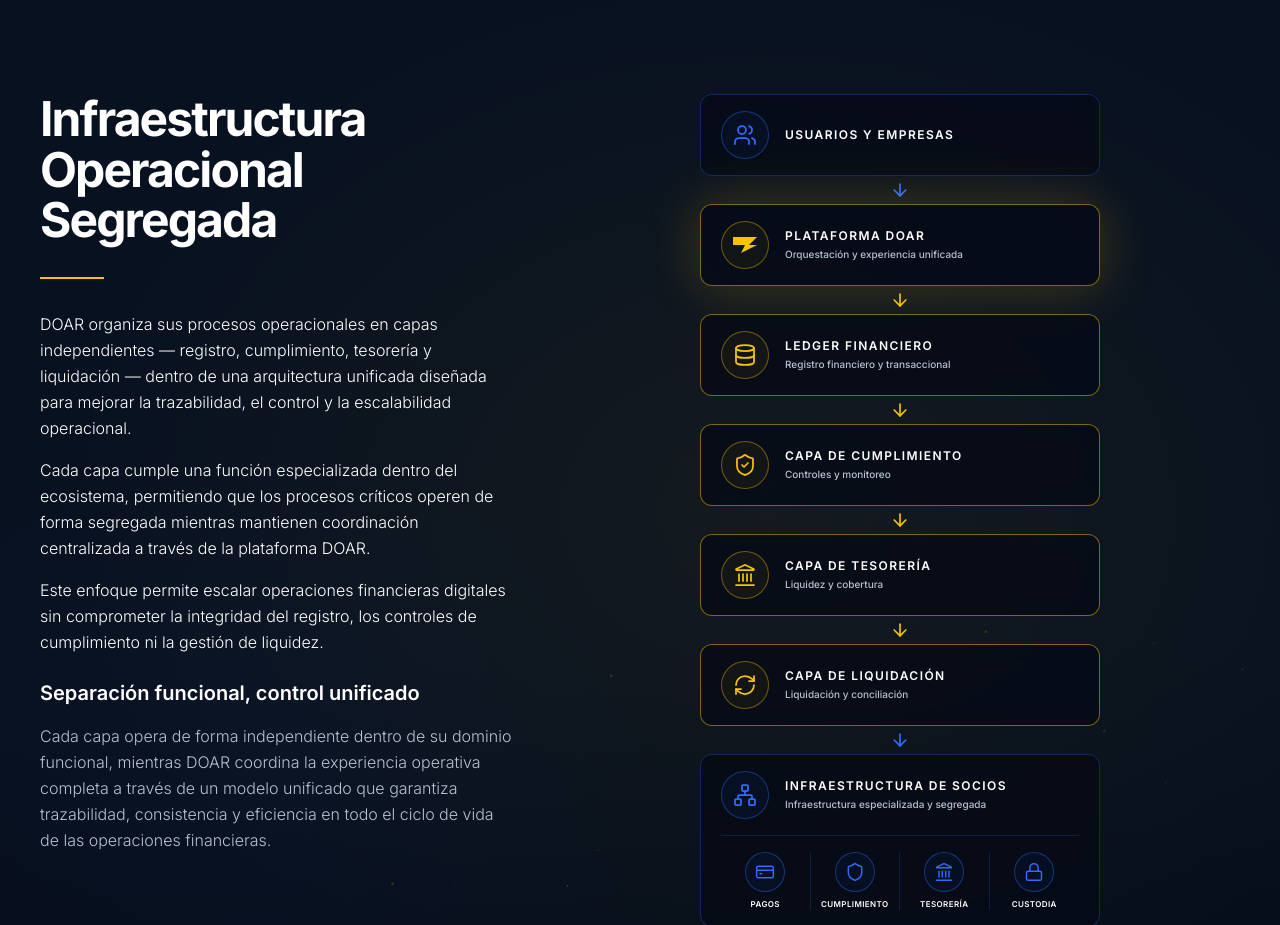
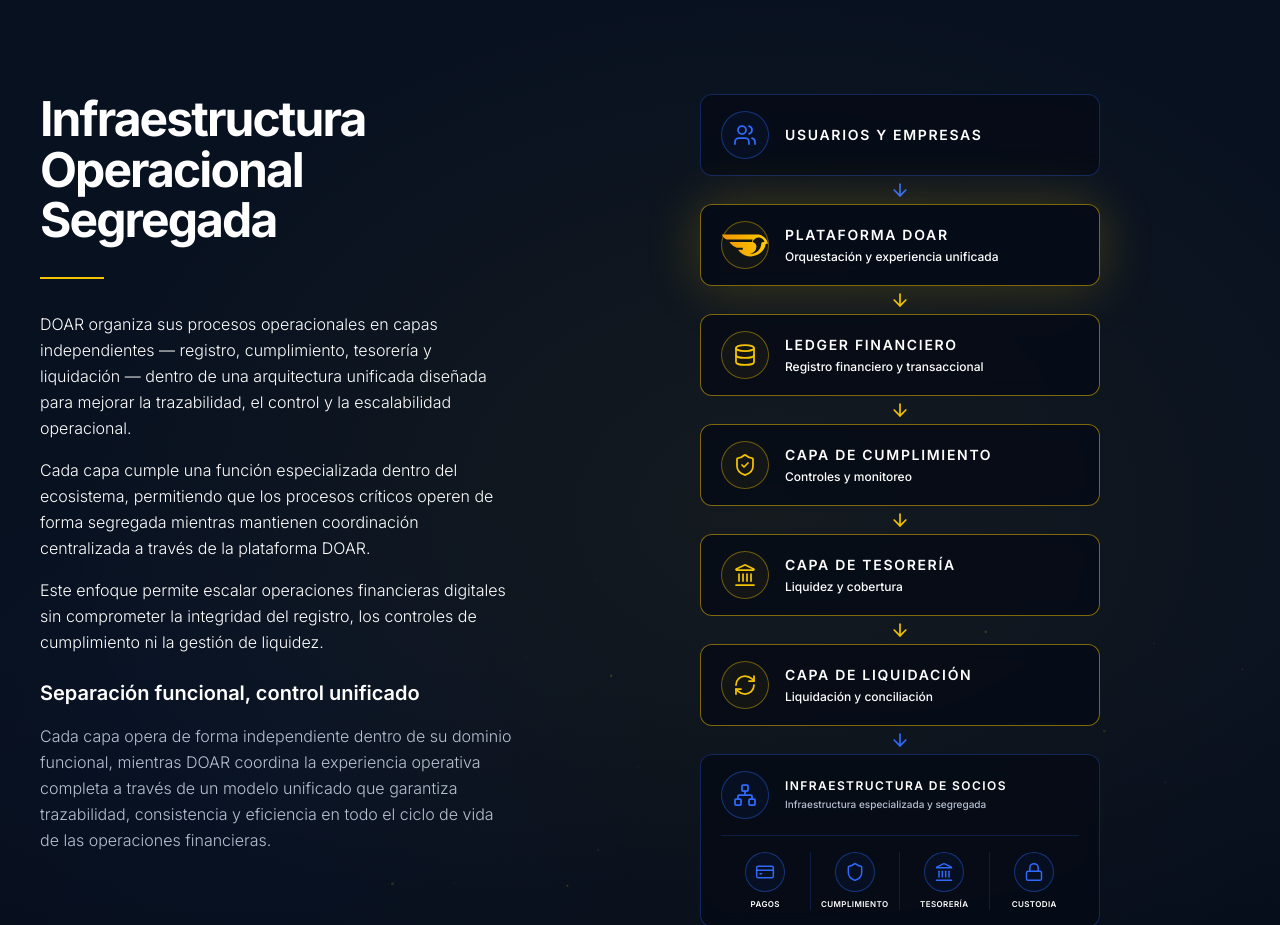
Before and after one commit to Rosanyelis/doar-web, a React (Vite) app: page /sobre-nosotros in a window 1280 px wide. Shown: the part 6160-7085 px from the top of the page. Built offline with nearby package versions, Linux system fonts and the light colour scheme.

Commit message:
style(diagrama): actualizar logo DOAR con gradiente y ajustar tipografía en diagrama segregado

```diff
--- a/src/components/institutional/sections/segregated-infrastructure/SegregatedArchitectureDiagram.tsx
+++ b/src/components/institutional/sections/segregated-infrastructure/SegregatedArchitectureDiagram.tsx
@@ -41,9 +41,16 @@
 
 function DoarLogoIcon() {
     return (
-        <svg className="h-8 w-8 shrink-0 fill-doar-gold" viewBox="0 0 32 24" aria-hidden="true">
-            <path d="M4 4 L28 4 L20 12 L28 12 L12 20 L16 12 L4 12 Z" />
+        <svg width="261" height="125" viewBox="0 0 261 125" fill="none" xmlns="http://www.w3.org/2000/svg">
+        <path d="M250.182 27.1242C235.695 5.68819 212.191 0.948 206.881 0H0C0.972769 3.50242 2.70793 8.05826 6.02055 12.6404C14.5913 24.5699 27.3947 27.9669 31.575 28.9149H175.621C174.728 29.6525 172.598 31.601 171.572 34.8927C170.337 38.7639 171.362 42.0294 171.73 43.0827H43.0116C45.6931 47.7969 50.0573 54.1696 56.8405 60.2529C66.9361 69.2855 77.4521 73.2357 83.6043 75.0001H117.887V86.4552H91.4125C98.3005 96.4096 111.367 111.525 132.478 119.294C169.943 133.067 215.609 117.345 236.037 85.5601C243.977 73.2091 246.527 60.8847 247.473 53.327C249.025 52.853 251.312 52.3261 254.099 52.379C256.596 52.4052 258.647 52.8792 260.119 53.327C259.225 47.033 256.912 37.1049 250.182 27.1242ZM232.199 42.9774C227.677 44.3206 224.574 46.6644 222.918 48.0864C222.971 50.9566 222.945 80.2932 198.468 98.2794C178.014 113.29 155.43 109.445 151.565 108.708C168.181 108.971 183.219 100.939 190.449 87.614C196.522 76.3959 195.024 65.2036 194.261 61.1217C192.658 58.1199 190.186 54.275 186.532 50.4301C182.01 45.6635 177.383 42.6616 174.018 40.8444C179.933 25.0437 195.523 15.2739 211.403 16.9593C225.205 18.4076 237.089 28.3092 241.585 42.056C239.481 41.8715 236.116 41.819 232.199 42.9774Z" fill="url(#paint0_linear_11_45)"/>
+        <defs>
+        <linearGradient id="paint0_linear_11_45" x1="0" y1="62.1451" x2="260.102" y2="62.1451" gradientUnits="userSpaceOnUse">
+        <stop stop-color="#F29401"/>
+        <stop offset="1" stop-color="#FCCC01"/>
+        </linearGradient>
+        </defs>
         </svg>
+
     );
 }
 
@@ -95,11 +102,11 @@
             </div>
 
             <div className="min-w-0 flex-1">
-                <h3 className="text-xs font-semibold uppercase tracking-[0.12em] text-text-primary">
+                <h3 className="text-sm font-semibold uppercase tracking-[0.12em] text-white">
                     {title}
                 </h3>
                 {subtitle && (
-                    <p className="mt-1 text-[10px] font-medium leading-snug text-soft-gray">
+                    <p className="mt-1 text-[12px] font-medium leading-snug text-white">
                         {subtitle}
                     </p>
                 )}
```
